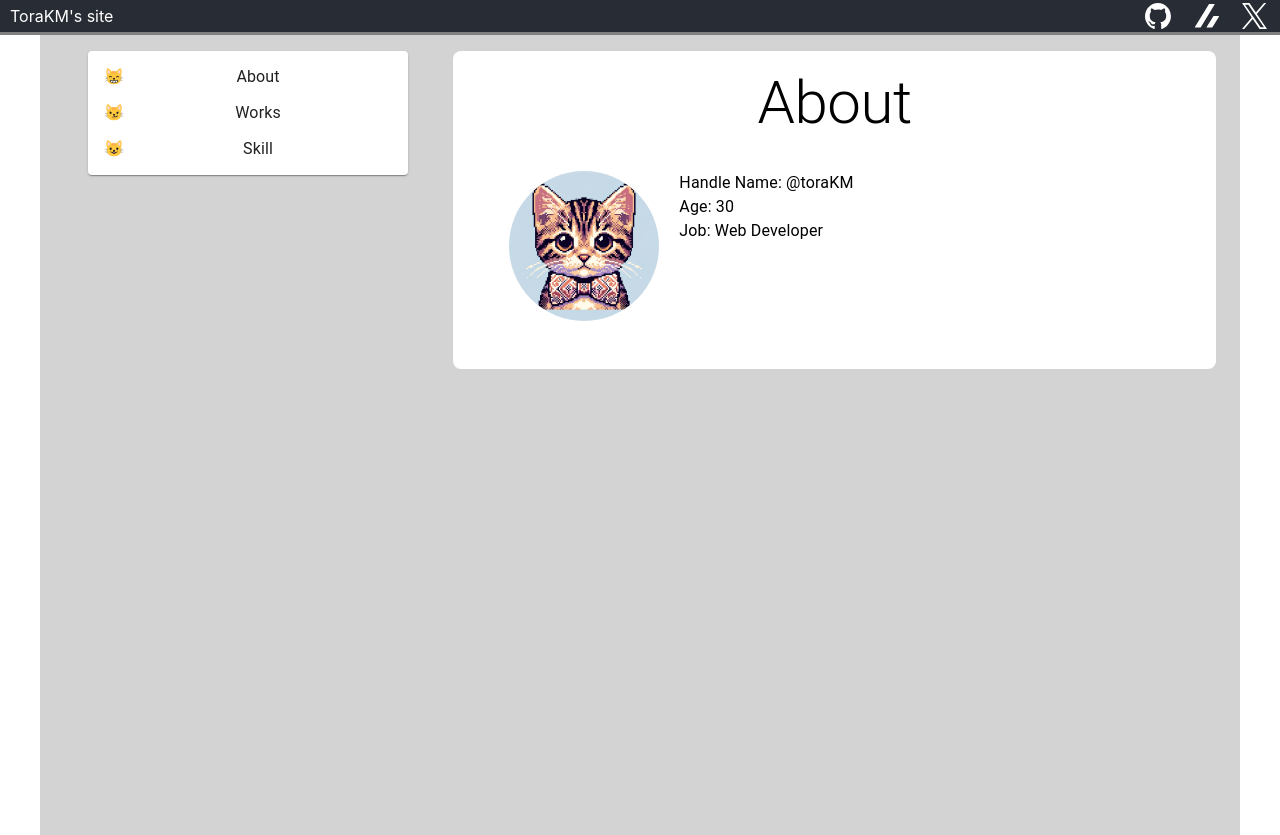
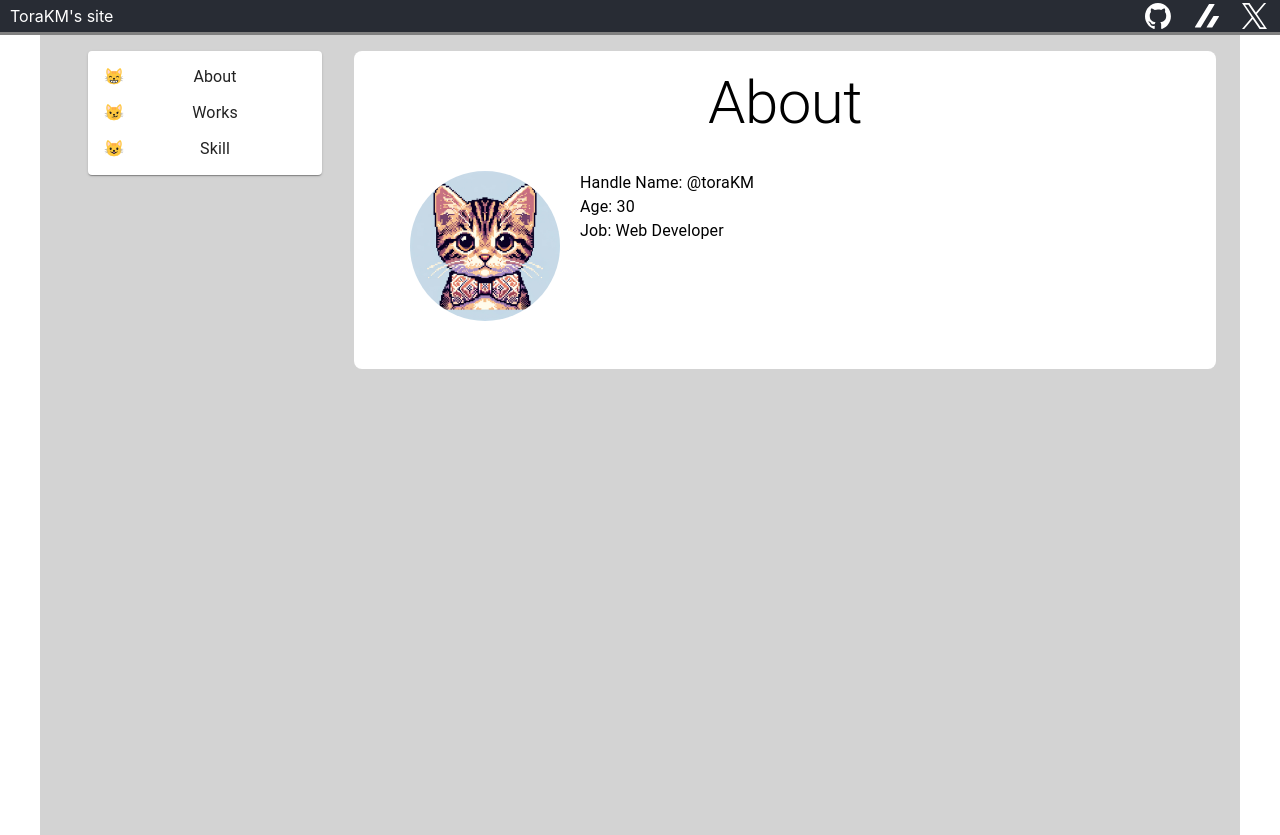
Before and after one commit to KM0912/portfolio, a React (Create React App) app: page / in a window 1280 px wide. Built offline with nearby package versions, Linux system fonts and the light colour scheme.

Commit message:
グリッドのレイアウトを変更

```diff
--- a/src/App.tsx
+++ b/src/App.tsx
@@ -46,13 +46,13 @@ function App() {
       <div className="App">
         <Header />
         <StyledMainContainer>
-          <Grid container spacing={2}>
-            <Grid xs={4}>
+          <Grid container spacing={1}>
+            <Grid xs={3}>
               <Container>
                 <SideMenu menuItems={MENU_ITEMS} />
               </Container>
             </Grid>
-            <Grid xs={8}>
+            <Grid xs={9}>
               <StyledContentContainer>
                 <Routes>
                   <Route path="/" element={<About birthday={BIRTHDAY} />} />
--- a/src/components/organisms/SideMenu.tsx
+++ b/src/components/organisms/SideMenu.tsx
@@ -27,7 +27,7 @@ const SideMenu = (props: Props) => {
 
   return (
     <>
-      <Paper sx={{ width: 320, maxWidth: "100%" }}>
+      <Paper sx={{ maxWidth: "100%" }}>
         <MenuList>
           {menuItems.map((item) => (
             <MenuItem
```
